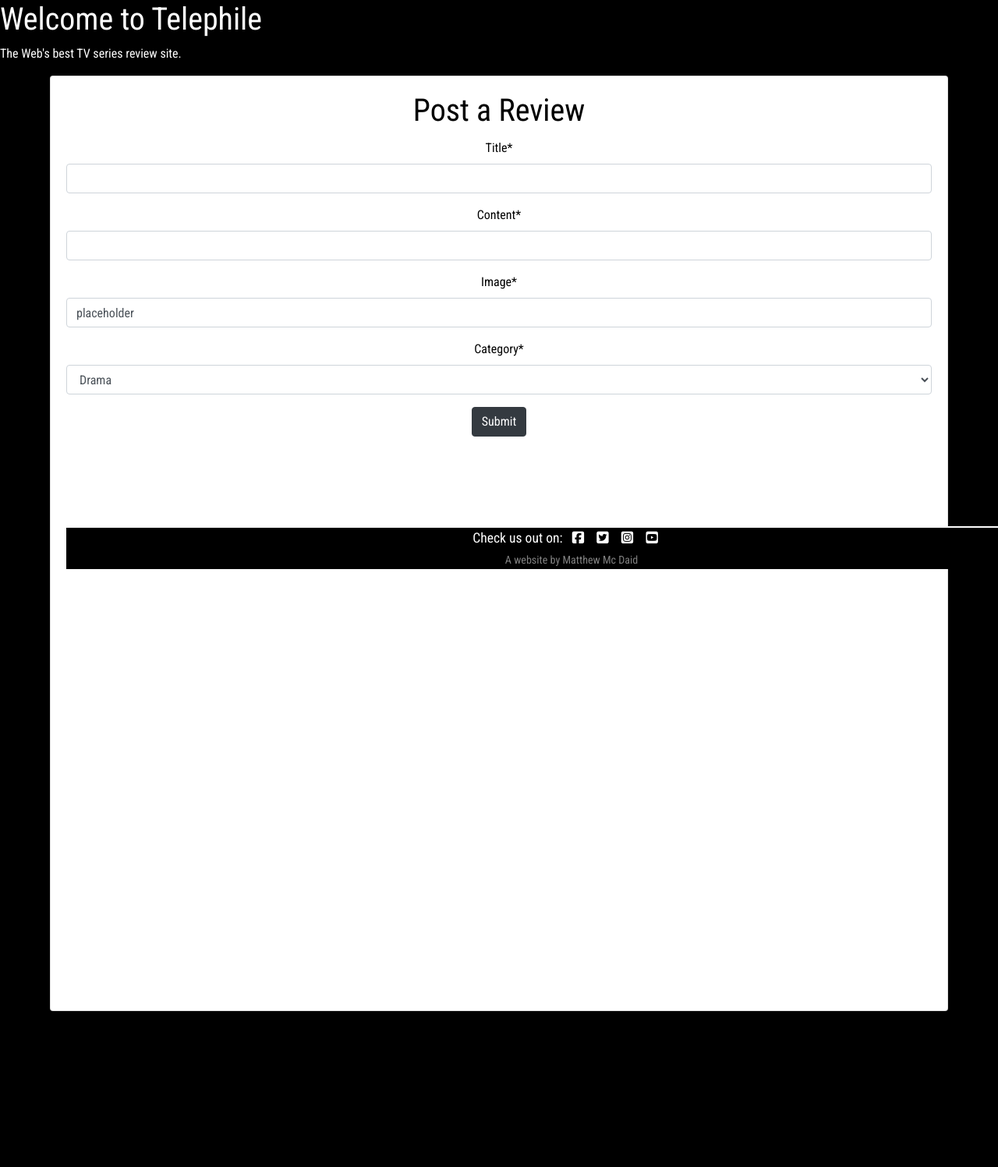
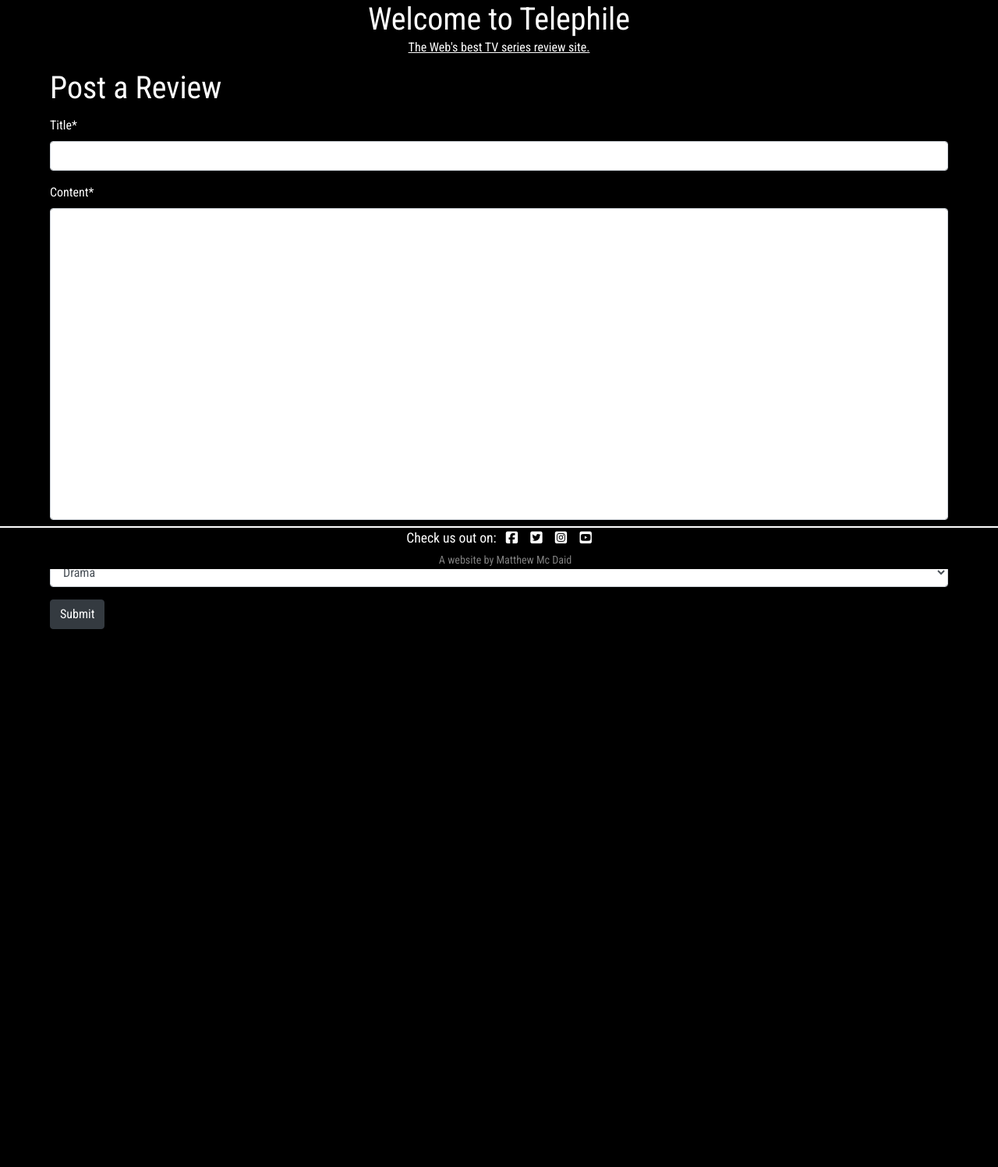
Before and after one commit to Mcdaid101/telephile, a Django app: page /add_post in a window 1280 px wide. Shown: the part 70-1567 px from the top of the page at 78% size. After the commit the page ends 877 px from the top, so only its background shows below. Run offline with Django 3.2, Linux system fonts and the light colour scheme; a user stored in the database is signed in; tables that the repository leaves empty hold one stand-in row (values such as "Sample post"); some libraries are stand-ins or nearby versions.

Commit message:
fixed margins on pages

```diff
--- a/blog/forms.py
+++ b/blog/forms.py
@@ -12,9 +12,9 @@ class reviewForm(forms.ModelForm):
 
     class Meta:
         model = Post
-        fields = ('title', 'content', 'featured_image', 'category',)
+        fields = ('title', 'content', 'category',)
         widgets = {
             'title': forms.TextInput(),
-            'content': forms.TextInput(),
+            'content': forms.TextInput(attrs={'style': 'height:400px'}),
             'category': forms.Select(),
             }
--- a/blog/views.py
+++ b/blog/views.py
@@ -6,7 +6,7 @@ from .models import Post, Category
 from .forms import CommentForm, reviewForm
 from django.urls import reverse
 from django.template import loader
-from django.views.generic import CreateView
+from django.views.generic import CreateView, DeleteView
 from django.contrib.auth.mixins import LoginRequiredMixin
 from django.utils.text import slugify
 
@@ -127,7 +127,7 @@ This renders the sci-fi category page with any posts within that category
 """
 def scifi(request):
     view = Post.objects.filter(category__category="Sci-Fi", status=1)
-    return render(request, 'categories.html', {'view': view}),
+    return render(request, 'categories.html', {'view': view})
 
 
 """
--- a/static/css/style.css
+++ b/static/css/style.css
@@ -40,7 +40,6 @@ body {
 }
 
 #welcome-title {
-  margin: 0 auto;
   color: white;
   text-align: center;
   margin-top: 20px;
@@ -51,8 +50,6 @@ body {
   border-color: white;
   font-size: 90%;
 }
-
-
 
 #post-title, .author {
 color: black;
@@ -158,7 +155,7 @@ padding-top: 10px;
 #about-card {
   margin: 0 auto;
   max-width: 90%;
-  height: 1200px;
+  height: 1000px;
   color: black;
   text-align: center;
   margin-bottom: 200px;
@@ -166,6 +163,10 @@ padding-top: 10px;
 
 #about-text {
   font-size: 150%;
+}
+
+#home-title {
+  text-align: center;
 }
 
 
@@ -178,6 +179,18 @@ padding-top: 10px;
 #category-card {
   margin-bottom: 50px;
   margin-top: 50px;
+}
+
+
+/* add_post */
+
+#add-post-container form, h1 {
+  margin: 0 auto;
+  max-width: 90%;
+}
+
+#add-post-container form {
+  margin-bottom: 80px;
 }
 
 /* media queries */
--- a/static/js/script.js
+++ b/static/js/script.js
@@ -1,5 +1,5 @@
-setTimeout(function () {
+function setTimeout(() => {
   let messages = document.getElementById('msg');
   let alert = new bootstrap.Alert(messages);
   alert.close();
-   }, 2500);
+}, 2500);
--- a/templates/add_post.html
+++ b/templates/add_post.html
@@ -5,29 +5,21 @@
 
 <div id="home-title">
 <h1>Welcome to Telephile</h1>
-<p>The Web's best TV series review site.</p>
+<p style="text-decoration: underline;">The Web's best TV series review site.</p>
 </div>
 
-<div class="container-about">
-   <div class="row">
-      <div class="col-sm-12">
-        <div id="about-card" class="card">
-          <div class="card-body">
-          {% if user.is_authenticated %}
-          <h1 class="card-title">Post a Review</h1>
-          <form method="POST" enctype="multipart/form-data">
+    <div id="add-post-container">
+      {% if user.is_authenticated %}
+
+      <h1 class="card-title">Post a Review</h1>
+          <form method="POST" onsubmit="alert('Your review has been submitted for approval by our admins');">
             {% csrf_token %}
             {{form|crispy}}
             <input type="submit" class="btn btn-dark"></input>
           </form>
           {% else %}
           <h2>Sorry you need to <a href="{% url 'account_login' %}">sign in</a> if you want to post a review!</h2>
-        </div>
-      </div>
     </div>
-  </div>
-</div>
-
 
 {% endif %}
 {%endblock%}
--- a/templates/your_reviews.html
+++ b/templates/your_reviews.html
@@ -8,7 +8,7 @@
     <div class="row">
       {% for x in view %}
         <div class="col-md-4">
-            <div class="card">
+            <div class="card" style="margin-top: 20px;">
                 <div class="card-body">
                     <div class="image-container">
                       {% if "placeholder" in x.featured_image.url %}
```
Also changed, not shown: templates/categories.html (+5 -2 lines), templates/index.html (+9 -9 lines).
